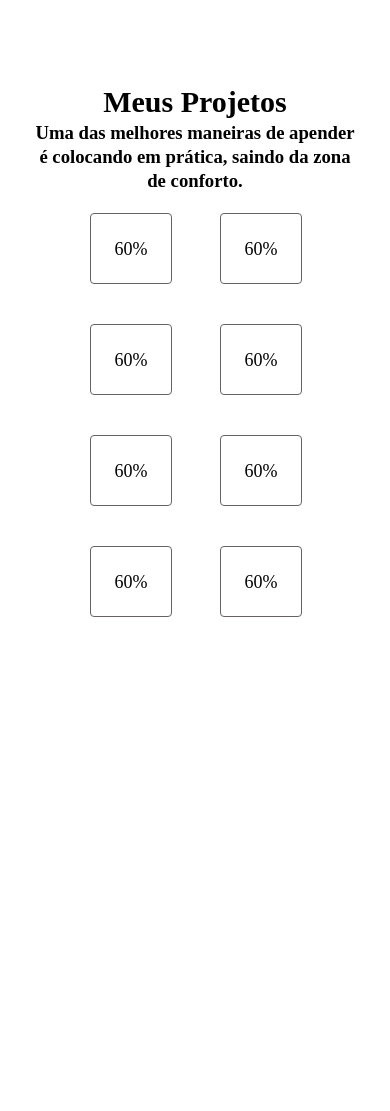
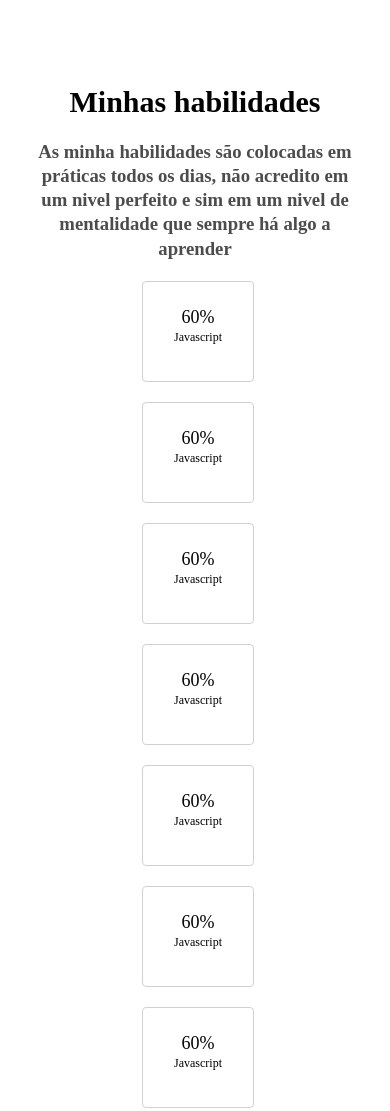
Before and after one commit to felipesaev/portfolioPersonal, a Gatsby site: page / in a window 390 px wide. Shown: the part 901-2012 px from the top of the page. Before the commit the page ends 1578 px from the top, so only its background shows below. Built offline with nearby package versions, Linux system fonts and the light colour scheme; Gatsby itself is replaced by a stand-in of ours.

Commit message:
add display grid and adjust values to responsividade

```diff
--- a/src/components/Projects/Projects.css
+++ b/src/components/Projects/Projects.css
@@ -4,30 +4,49 @@
   text-rendering: optimizeLegibility;
   max-width: 85%;
   width: 960px;
-  margin: 0 auto;
+  margin: 8px auto ;
+
+}
+
+.title {
+  margin-bottom: 19px;
+}
+.description {
+  opacity: 0.7;
 }
 
 .cards {
   display: grid;
-  grid-template-columns: repeat(2, 130px);
-  row-gap: 40px;
+  grid-template-columns: repeat(auto-fill, minmax(16rem, 2fr));
+  justify-content: center;
+
+  row-gap: 20px;
   margin-top: 20px;
-  margin-left: 50px;
-  justify-content: center;
+  margin-left: 150px;
 
 }
 
 .card {
   text-align: center;
   font-size:18px;
-  width: 82px;
-  height: 71px;
-  border: 1px solid #686363;
+  width: 112px;
+  height: 101px;
+  border: 1px solid #d1d1d1;
   box-sizing: border-box;
   border-radius: 4px;
+  transition: box-shadow .3s;
+  cursor: pointer;
+}
+
+.card:hover {
+  box-shadow: 0 3px 11px rgba(97, 97, 97, 0.2);
 }
 
 .percetual {
   margin-top: 24px;
   text-align: center;
 }
+
+.tecnologia {
+  font-size: 12px;
+}
--- a/src/components/Projects/Projects.js
+++ b/src/components/Projects/Projects.js
@@ -7,35 +7,43 @@ const Projects = () => {
     <div className="container">
       <div className="container-text">
         <div className="context-title">
-          <h2>Meus Projetos</h2>
-          <h3>Uma das melhores maneiras de apender é colocando em prática,
-          saindo da zona de conforto.
+          <h2 className="title">Minhas habilidades</h2>
+          <h3 className="description">As minha habilidades são colocadas em práticas todos os dias,
+            não acredito em um nivel perfeito e sim em um nivel de mentalidade que sempre há algo a aprender
           </h3>
         </div>
         <div className="cards">
           <div className="card">
             <p className="percetual">60%</p>
+            <p className="tecnologia">Javascript</p>
           </div>
           <div className="card">
             <p className="percetual">60%</p>
+            <p className="tecnologia">Javascript</p>
           </div>
           <div className="card">
             <p className="percetual">60%</p>
+            <p className="tecnologia">Javascript</p>
           </div>
           <div className="card">
             <p className="percetual">60%</p>
+            <p className="tecnologia">Javascript</p>
           </div>
           <div className="card">
             <p className="percetual">60%</p>
+            <p className="tecnologia">Javascript</p>
           </div>
           <div className="card">
             <p className="percetual">60%</p>
+            <p className="tecnologia">Javascript</p>
           </div>
           <div className="card">
             <p className="percetual">60%</p>
+            <p className="tecnologia">Javascript</p>
           </div>
           <div className="card">
             <p className="percetual">60%</p>
+            <p className="tecnologia">Javascript</p>
           </div>
         </div>
 
```
